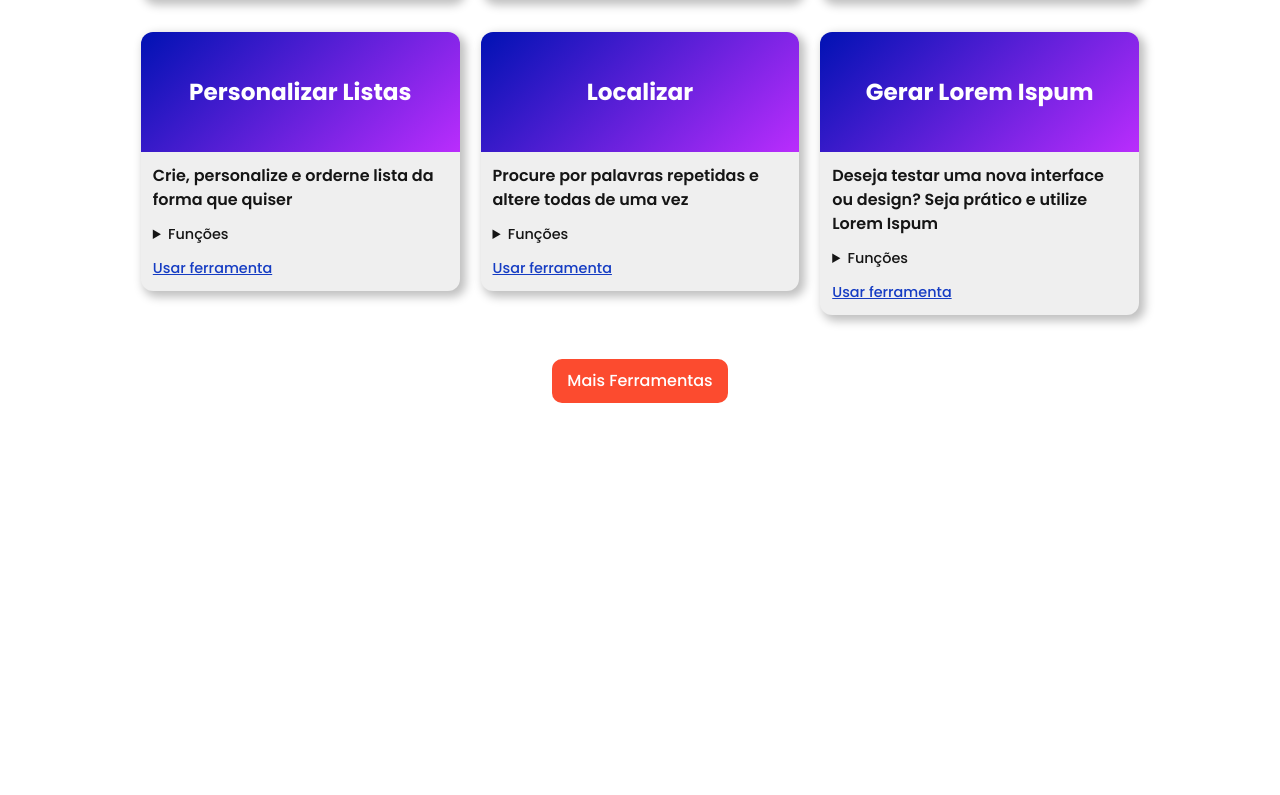
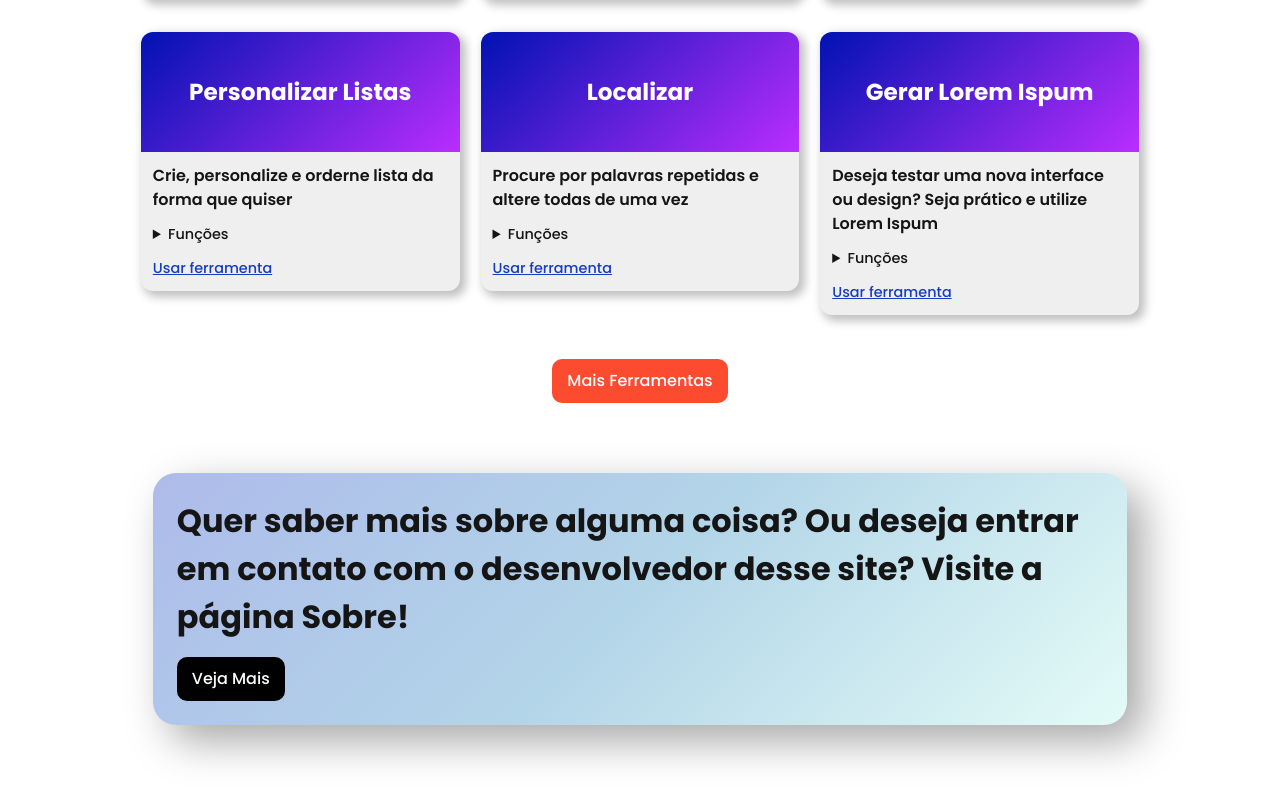
Before and after one commit to CauaRodrigues/text-transform, a Next.js app: page / in a window 1280 px wide. Shown: the part 1160-1955 px from the top of the page. Before the commit the page ends 1595 px from the top, so only its background shows below. Built offline with nearby package versions, Linux system fonts and the light colour scheme.

Commit message:
feat(user): box de convite para acessar a página 'sobre'

```diff
--- a/src/app/components/PopularToolsGallery/index.tsx
+++ b/src/app/components/PopularToolsGallery/index.tsx
@@ -2,7 +2,7 @@ import { Fragment } from "react";
 import CardTool from "@/components/CardTool";
 import Data from "./data.json";
 
-export default function PopularToolsGalley() {
+export default function PopularToolsGallery() {
   const Tools = Data.ToolList;
 
   return (
--- a/src/app/page.scss
+++ b/src/app/page.scss
@@ -83,8 +83,19 @@
   gap: 1.4rem;
 }
 
-.section__container-cards {
+section {
   width: 80%;
+
+  @media (max-width: 710px) {
+    width: 90%;
+  }
+
+  @media (max-width: 500px) {
+    width: 100%;
+  }
+}
+
+section.container--cards {
   max-width: 1250px;
   padding: 16px 0;
 
@@ -93,14 +104,6 @@
   justify-content: center;
   align-items: center;
   gap: 2rem;
-
-  @media (max-width: 710px) {
-    width: 90%;
-  }
-
-  @media (max-width: 500px) {
-    width: 100%;
-  }
 
   h2 {
     text-align: center;
@@ -126,3 +129,48 @@
     }
   }
 }
+
+section.container--box-invite {
+  min-height: 45vh;
+
+  display: flex;
+  justify-content: center;
+  align-items: center;
+
+  .box-invite {
+    width: 100%;
+    margin: 12px;
+    padding: 24px;
+
+    display: flex;
+    flex-direction: column;
+    align-items: baseline;
+    justify-content: space-around;
+    gap: 1rem;
+
+    background: linear-gradient(
+      135deg,
+      rgba(21, 60, 195, 0.35) 0%,
+      rgba(23, 127, 185, 0.33) 49.47%,
+      rgba(8, 222, 184, 0.11) 100%
+    );
+    border-radius: 23px;
+    box-shadow: 16px 16px 43px 0px rgba(0, 0, 0, 0.35);
+
+    @media (max-width: 600px) {
+      margin: 34px 0;
+    }
+
+    h2 {
+      @include components.typography(
+        fonts.$sz-large-x,
+        colors.$dark-200,
+        fonts.$wg-bold
+      );
+
+      @media (max-width: 540px) {
+        font-size: fonts.$sz-large;
+      }
+    }
+  }
+}
--- a/src/app/page.tsx
+++ b/src/app/page.tsx
@@ -1,7 +1,7 @@
 import Link from "next/link";
 import Header from "@/components/Header";
 import SearchField from "./components/SearchField";
-import PopularToolsGalley from "./components/PopularToolsGallery";
+import PopularToolsGallery from "./components/PopularToolsGallery";
 import "./page.scss";
 
 export default function Home() {
@@ -34,10 +34,10 @@ export default function Home() {
       </Header>
 
       <main>
-        <section className="section__container-cards">
+        <section className="container--cards">
           <h2>Ferramentas Populares</h2>
 
-          <PopularToolsGalley />
+          <PopularToolsGallery />
 
           <Link
             href="/ferramentas"
@@ -48,7 +48,18 @@ export default function Home() {
           </Link>
         </section>
 
-        <section></section>
+        <section className="container--box-invite">
+          <div className="box-invite">
+            <h2>
+              Quer saber mais sobre alguma coisa? Ou deseja entrar em contato
+              com o desenvolvedor desse site? Visite a página Sobre!
+            </h2>
+
+            <Link href="/sobre" className="btn--black" title="Sobre este site">
+              Veja Mais
+            </Link>
+          </div>
+        </section>
       </main>
     </>
   );
--- a/src/components/CardTool/index.tsx
+++ b/src/components/CardTool/index.tsx
@@ -1,4 +1,3 @@
-"use client";
 import Link from "next/link";
 import "./styles.scss";
 
--- a/src/styles/globals.scss
+++ b/src/styles/globals.scss
@@ -17,3 +17,7 @@ main {
 .btn--transparent {
   @include components.button(false, colors.$primary-100, true);
 }
+
+.btn--black {
+  @include components.button(colors.$dark-100, colors.$light-100, false);
+}
--- a/src/styles/utils/_fonts.scss
+++ b/src/styles/utils/_fonts.scss
@@ -11,5 +11,5 @@ $sz-normal: min(1rem, 6vw);
 $sz-regular: min(1.1rem, 8vw);
 $sz-medium: min(1.16rem, 3.5vw);
 $sz-large: min(1.45rem, 6vw);
-$sz-large-x: min(2rem, 9vw);
+$sz-large-x: min(2rem, 8vw);
 $sz-large-xx: min(5rem, 12vw);
```
